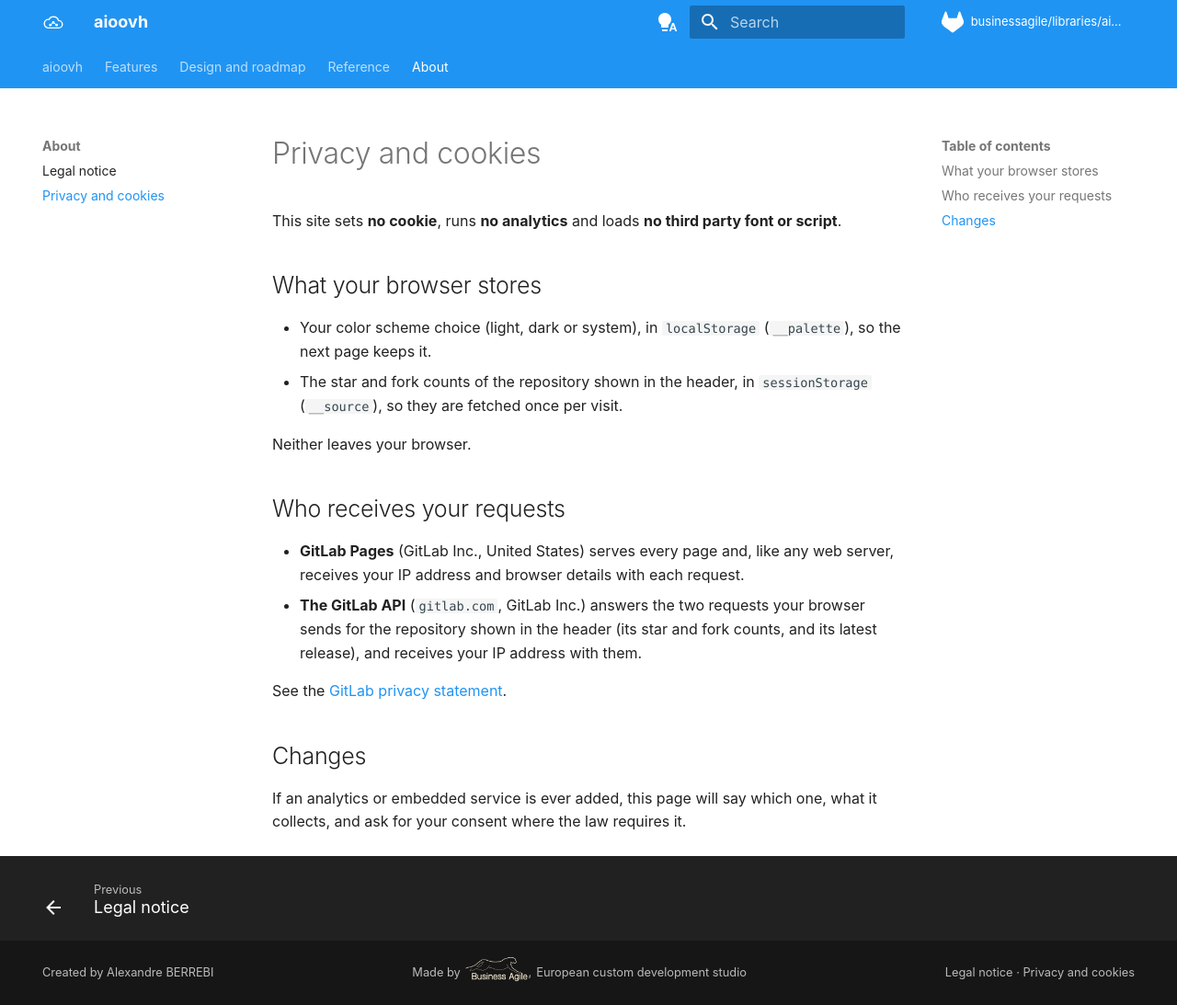
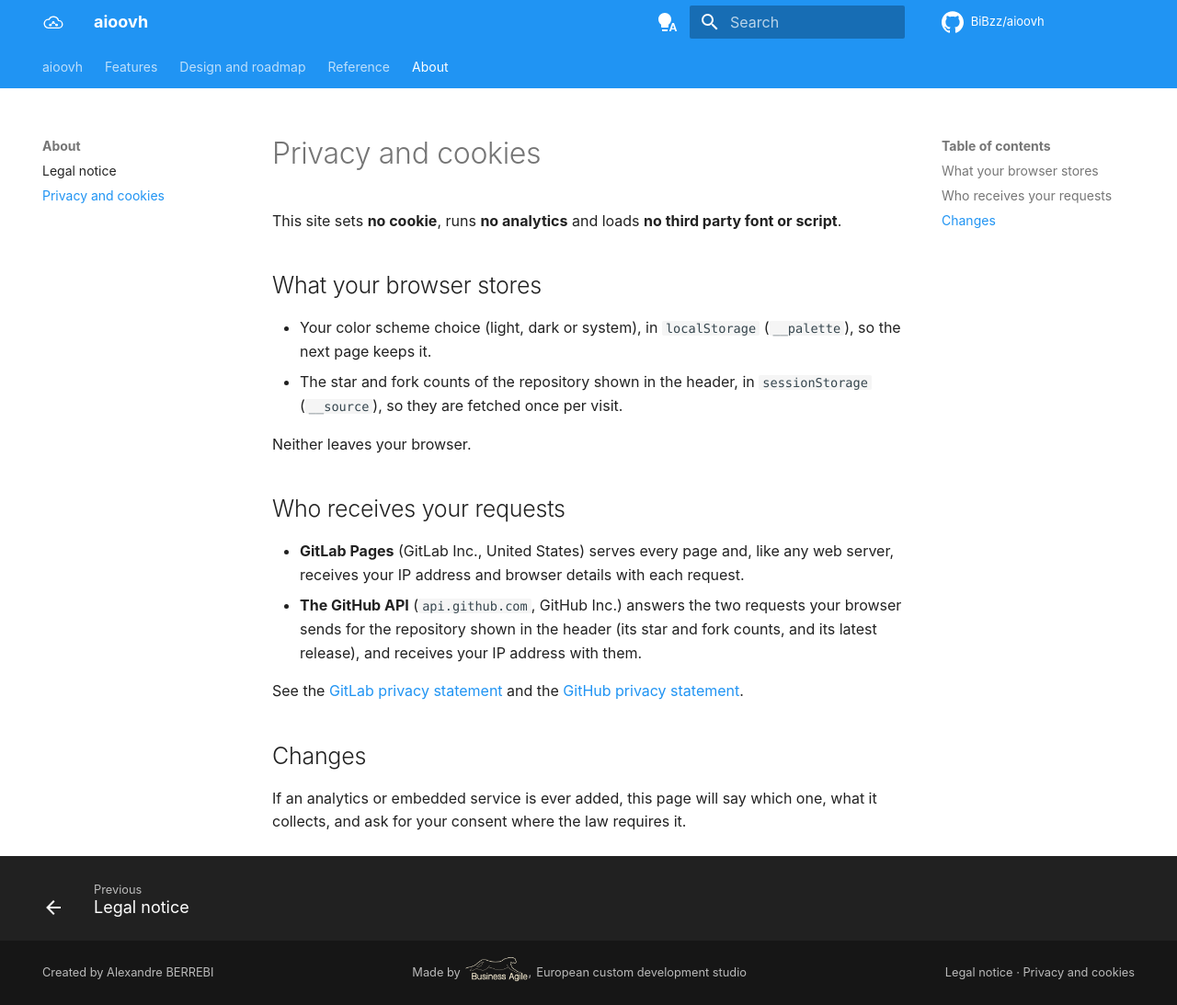
Before and after one commit to BiBzz/aioovh, an MkDocs documentation site: the page built from docs/about/privacy.md, in a window 1280 px wide and 1093 px high. Shown: the whole window at 92% size. Built offline with MkDocs 1.6.1 and Material for MkDocs 9.7.7, drawn with Linux system fonts in a browser that asks for light colours; comment, search, counter and statistics services are not loaded.

Commit message:
docs: show GitHub as the public repository
Stars, issues, pull requests and releases live on GitHub, but the docs header,
the PyPI links, the citation and the JSON-LD pointed to GitLab, so visitors
starred one platform and reported on the other. GitLab stays the source of
truth, and CONTRIBUTING.md still describes how pull requests are merged there.

```diff
--- a/docs/about/privacy.md
+++ b/docs/about/privacy.md
@@ -16,9 +16,10 @@ Neither leaves your browser.
 ## Who receives your requests
 
 - **GitLab Pages** (GitLab Inc., United States) serves every page and, like any web server, receives your IP address and browser details with each request.
-- **The GitLab API** (`gitlab.com`, GitLab Inc.) answers the two requests your browser sends for the repository shown in the header (its star and fork counts, and its latest release), and receives your IP address with them.
+- **The GitHub API** (`api.github.com`, GitHub Inc.) answers the two requests your browser sends for the repository shown in the header (its star and fork counts, and its latest release), and receives your IP address with them.
 
-See the [GitLab privacy statement](https://about.gitlab.com/privacy/).
+See the [GitLab privacy statement](https://about.gitlab.com/privacy/) and the
+[GitHub privacy statement](https://docs.github.com/en/site-policy/privacy-policies/github-general-privacy-statement).
 
 ## Changes
 
--- a/mkdocs.yml
+++ b/mkdocs.yml
@@ -38,12 +38,12 @@ theme:
   - search.suggest
   - toc.follow
   icon:
-    repo: simple/gitlab
+    repo: simple/github
   logo: img/icon-white.svg
   favicon: img/favicon.svg
   language: en
-repo_name: businessagile/libraries/aioovh
-repo_url: https://gitlab.com/businessagile/libraries/aioovh
+repo_name: BiBzz/aioovh
+repo_url: https://github.com/BiBzz/aioovh
 edit_uri: ""
 copyright: >-
   <span class="ba-author">Created by <a href="https://businessagile.eu/en/about" target="_blank" rel="noopener">Alexandre BERREBI</a></span>
--- a/overrides/main.html
+++ b/overrides/main.html
@@ -38,7 +38,7 @@
       "name": "aioovh",
       "description": "Asynchronous, fully typed Python client for every OVHcloud API.",
       "url": "https://aioovh.businessagile.eu/",
-      "codeRepository": "https://gitlab.com/businessagile/libraries/aioovh",
+      "codeRepository": "https://github.com/BiBzz/aioovh",
       "programmingLanguage": "Python",
       "runtimePlatform": "Python 3.12+",
       "license": "https://opensource.org/license/mit",
--- a/pyproject.toml
+++ b/pyproject.toml
@@ -38,10 +38,9 @@ dependencies = [
 [project.urls]
 Homepage = "https://aioovh.businessagile.eu"
 Documentation = "https://aioovh.businessagile.eu"
-Repository = "https://gitlab.com/businessagile/libraries/aioovh"
-Mirror = "https://github.com/BiBzz/aioovh"
+Repository = "https://github.com/BiBzz/aioovh"
 Issues = "https://github.com/BiBzz/aioovh/issues"
-Changelog = "https://gitlab.com/businessagile/libraries/aioovh/-/blob/development/CHANGELOG.md"
+Changelog = "https://github.com/BiBzz/aioovh/blob/development/CHANGELOG.md"
 
 [dependency-groups]
 dev = [
```
Also changed, not shown: CHANGELOG.md (+2 -2 lines), README.md (+1 -2 lines), docs/about/legal-notice.md (+1 -1 lines), docs/index.md (+3 -5 lines), 1 other file.
